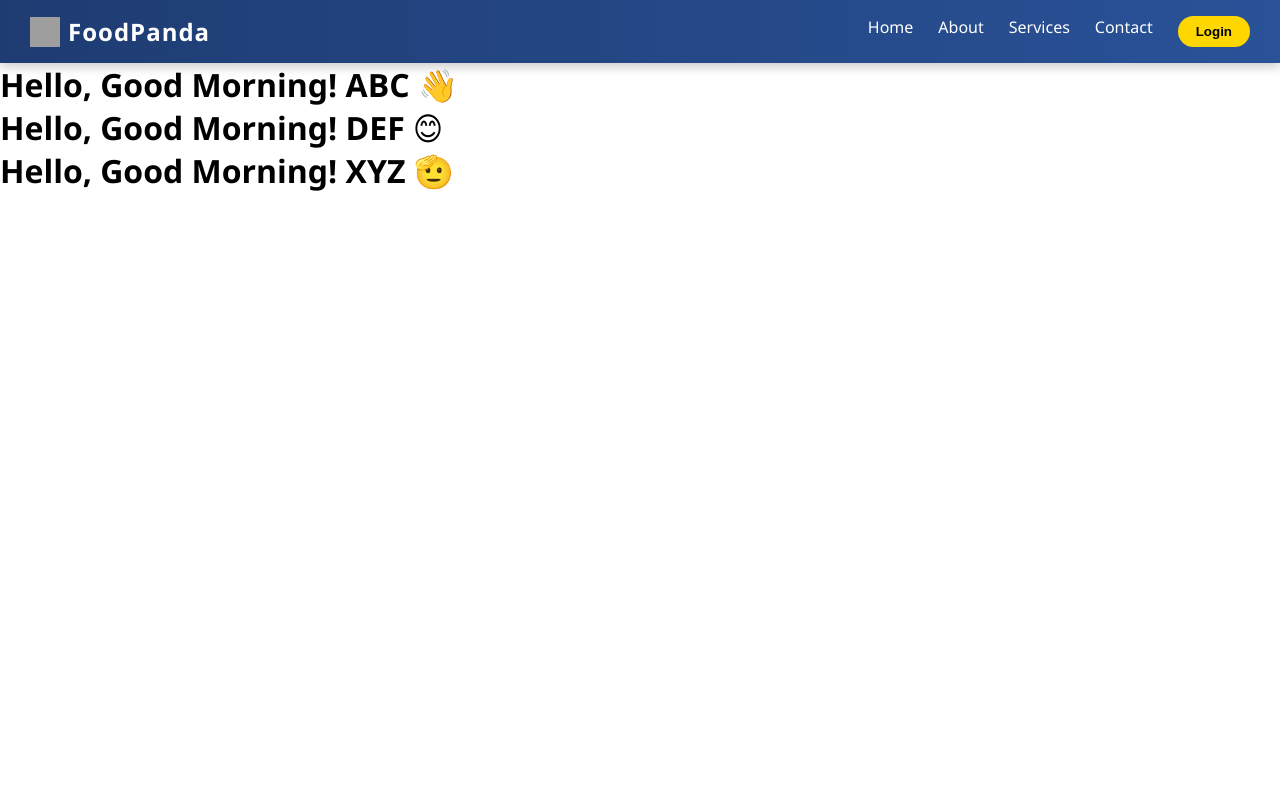
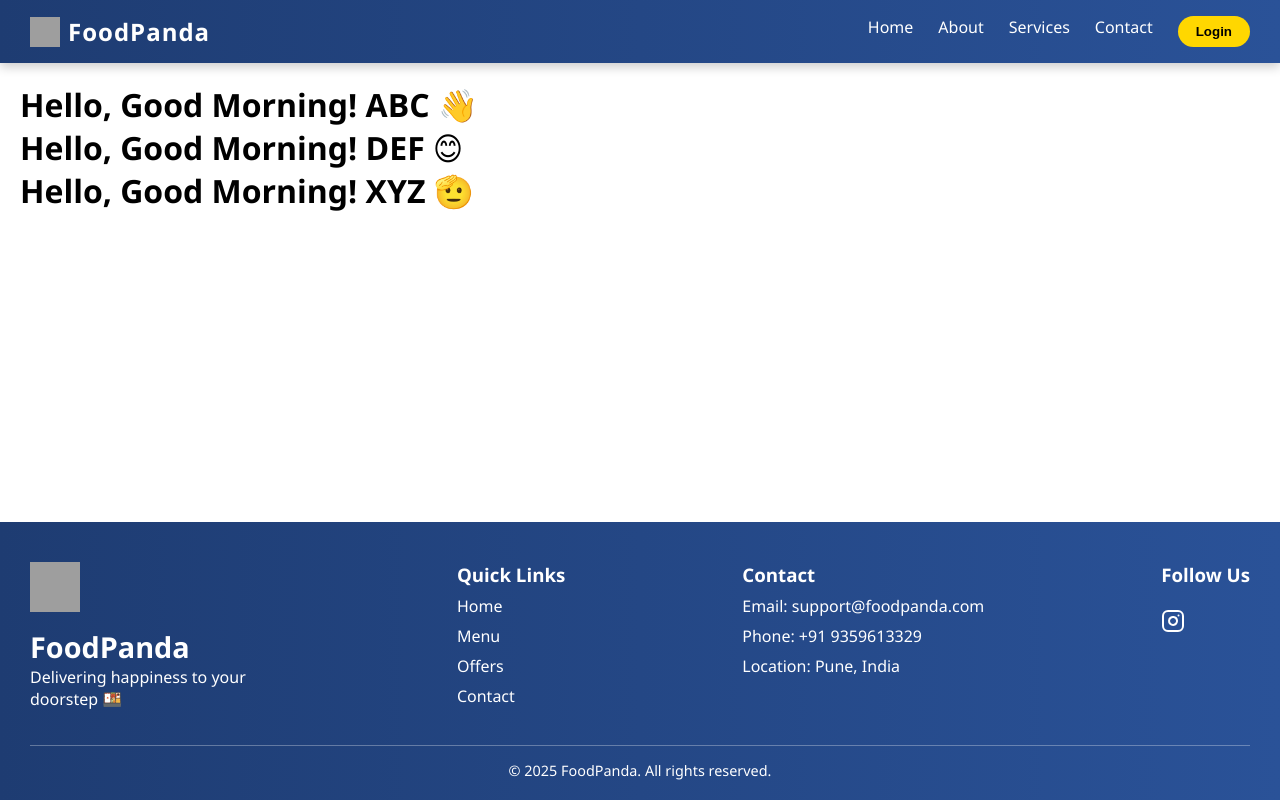
Before and after one commit to Mahesh9359/first-app, a React (Vite) app: page / in a window 1280 px wide. Built offline with nearby package versions, Linux system fonts and the light colour scheme; grey boxes are pictures that could not be loaded.

Commit message:
Footer Added

```diff
--- a/package.json
+++ b/package.json
@@ -10,6 +10,7 @@
     "preview": "vite preview"
   },
   "dependencies": {
+    "lucide-react": "^0.525.0",
     "react": "^19.1.0",
     "react-dom": "^19.1.0"
   },
--- /dev/null
+++ b/src/Footer.css
@@ -0,0 +1,78 @@
+.footer {
+  background: linear-gradient(to right, #1e3c72, #2a5298);
+  color: white;
+  padding: 40px 30px 20px;
+  font-family: 'Segoe UI', Tahoma, Geneva, Verdana, sans-serif;
+}
+
+.footer-top {
+  display: flex;
+  flex-wrap: wrap;
+  justify-content: space-between;
+  gap: 30px;
+}
+
+.footer-brand {
+  max-width: 250px;
+}
+
+.footer-logo {
+  width: 50px;
+  height: 50px;
+  margin-bottom: 10px;
+}
+
+.footer-brand h2 {
+  margin: 0;
+  font-size: 1.8rem;
+}
+
+.footer-links ul {
+  list-style: none;
+  padding: 0;
+}
+
+.footer-links ul li {
+  margin: 8px 0;
+}
+
+.footer-links ul li a {
+  color: #fff;
+  text-decoration: none;
+  transition: color 0.3s;
+}
+
+.footer-links ul li a:hover {
+  color: #ffd700;
+}
+
+.footer-contact p {
+  margin: 8px 0;
+}
+
+.footer-social .social-icons a {
+  font-size: 20px;
+  color: white;
+  margin-right: 15px;
+  transition: color 0.3s;
+}
+
+.footer-social .social-icons a:hover {
+  color: #ffd700;
+}
+
+.footer-bottom {
+  border-top: 1px solid rgba(255, 255, 255, 0.3);
+  text-align: center;
+  padding-top: 15px;
+  margin-top: 30px;
+  font-size: 0.9rem;
+}
+
+/* Responsive */
+@media (max-width: 768px) {
+  .footer-top {
+    flex-direction: column;
+    align-items: flex-start;
+  }
+}
--- /dev/null
+++ b/src/Footer.jsx
@@ -0,0 +1,53 @@
+import React from 'react';
+import './Footer.css';
+import { Instagram } from 'lucide-react';
+
+export default function Footer() {
+  return (
+    <footer className="footer">
+      <div className="footer-top">
+        <div className="footer-brand">
+          <img
+            src="https://cdn-icons-png.flaticon.com/512/616/616408.png"
+            alt="FoodPanda Logo"
+            className="footer-logo"
+          />
+          <h2>FoodPanda</h2>
+          <p>Delivering happiness to your doorstep 🍱</p>
+        </div>
+
+        <div className="footer-links">
+          <h3>Quick Links</h3>
+          <ul>
+            <li><a href="#">Home</a></li>
+            <li><a href="#">Menu</a></li>
+            <li><a href="#">Offers</a></li>
+            <li><a href="#">Contact</a></li>
+          </ul>
+        </div>
+
+        <div className="footer-contact">
+          <h3>Contact</h3>
+          <p>Email: support@foodpanda.com</p>
+          <p>Phone: +91 9359613329</p>
+          <p>Location: Pune, India</p>
+        </div>
+
+        <div className="footer-social">
+          <h3>Follow Us</h3>
+          <div className="social-icons">
+           <br/>
+            <a href="#"><Instagram /></a>
+            <a href="#"><i className="fab fa-twitter"></i></a>
+            <a href="#"><i className="fab fa-instagram"></i></a>
+            <a href="#"><i className="fab fa-linkedin-in"></i></a>
+          </div>
+        </div>
+      </div>
+
+      <div className="footer-bottom">
+        <p>&copy; {new Date().getFullYear()} FoodPanda. All rights reserved.</p>
+      </div>
+    </footer>
+  );
+}
--- /dev/null
+++ b/src/app.css
@@ -0,0 +1,16 @@
+/* Ensure full height */
+html, body, #root {
+  height: 100%;
+  margin: 0;
+}
+
+.app-container {
+  display: flex;
+  flex-direction: column;
+  min-height: 100vh;
+}
+
+.content {
+  flex: 1;
+  padding: 20px;
+}
--- a/src/main.jsx
+++ b/src/main.jsx
@@ -1,9 +1,12 @@
 import { createRoot } from 'react-dom/client';
+import './App.css';
 import Navbar from './Navbar';
-const root =createRoot(document.getElementById("root"));
+import Footer from './Footer';
 
-function Greeting(props){
-  return(
+const root = createRoot(document.getElementById("root"));
+
+function Greeting(props) {
+  return (
     <div>
       <h1>Hello, Good Morning! {props.name} {props.emoji}</h1>
     </div>
@@ -11,10 +14,13 @@ function Greeting(props){
 }
 
 root.render(
-  <>
-  <Navbar/>
-  <Greeting name="ABC" emoji="👋"/>
-  <Greeting name="DEF" emoji="😊"/>
-  <Greeting name="XYZ" emoji="🫡"/>
-  </>
-)
+  <div className="app-container">
+    <Navbar />
+    <main className="content">
+      <Greeting name="ABC" emoji="👋" />
+      <Greeting name="DEF" emoji="😊" />
+      <Greeting name="XYZ" emoji="🫡" />
+    </main>
+    <Footer />
+  </div>
+);
```
Also changed, not shown: 1 other file (tests, documents, lock files or other folders).
